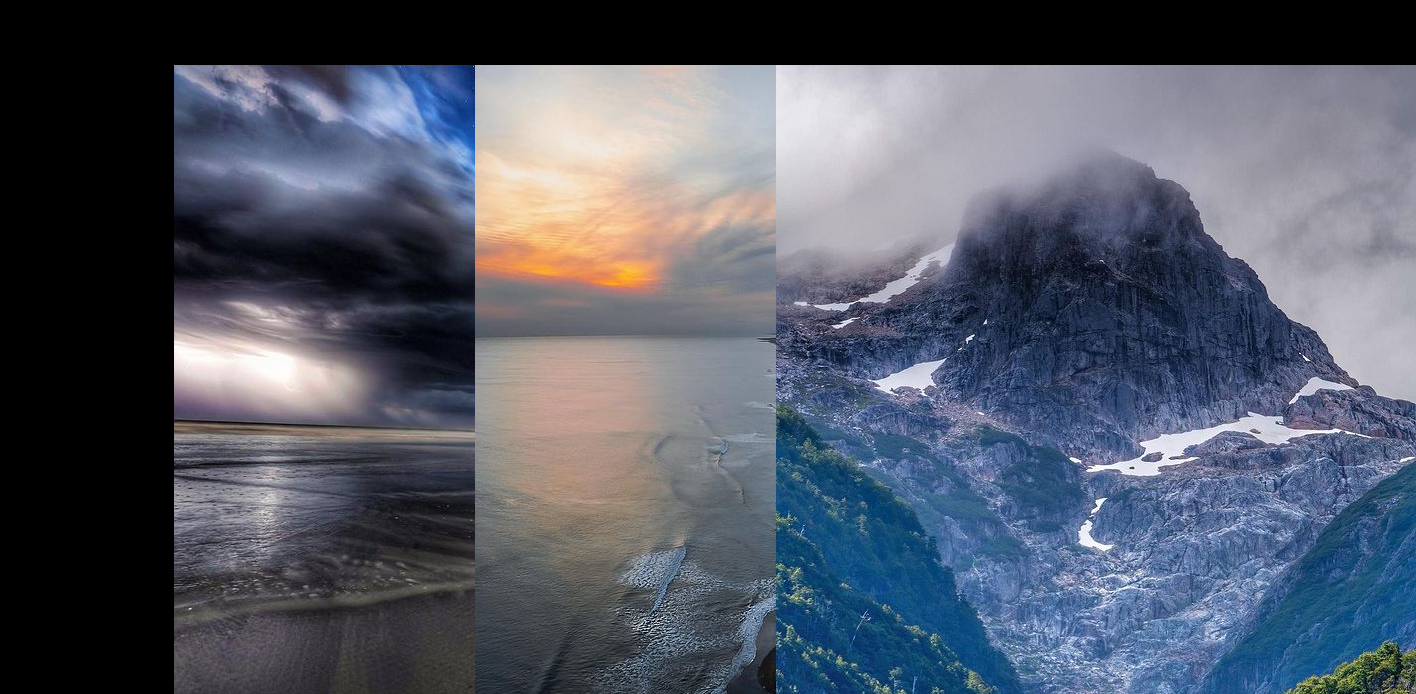
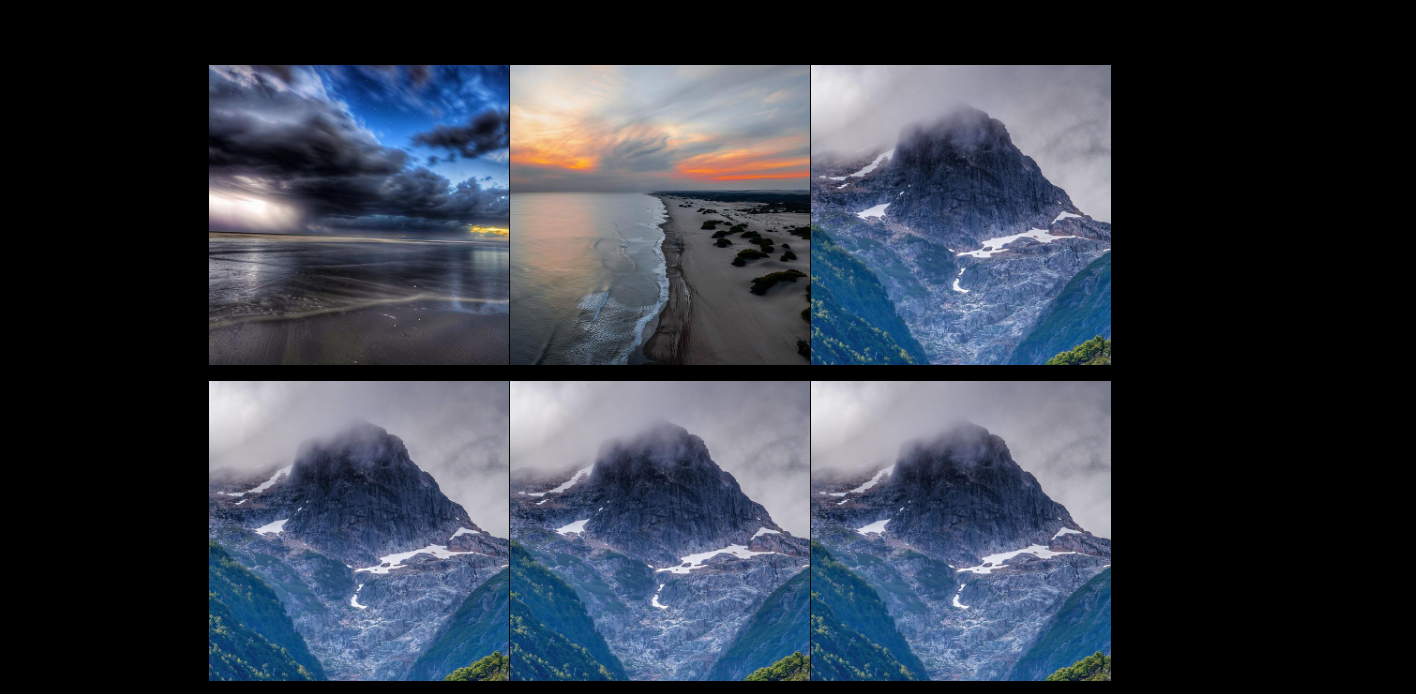
Before and after one commit to omastrangelo/Atmospheric-Visuals, a plain HTML site: page pages/galeria.html in a window 1280 px wide. Shown: the part 83-777 px from the top of the page, 1416 px wide, since content can reach past the window. Drawn offline with nearby package versions, Linux system fonts and the light colour scheme.

Commit message:
ajustando cambios de imagenes en galeria y orden

```diff
--- a/css/style.css
+++ b/css/style.css
@@ -227,7 +227,7 @@ header {
   margin: 10px;
 }
 
-.bodygalery {
+/*.bodygalery {
   display: grid;
   grid-template-columns: repeat(2 1fr);
   grid-template-rows: auto;
@@ -237,9 +237,22 @@ header {
   "footer footer"
   ;
 }
+*/
 .imageStyle{
   width: 90%;
 }
+
+.imageSize{
+
+  width: 300px;
+  height: 300px;
+}
+
+.row{
+  justify-content: center;
+}
+
+
 /*Shop*/
 h2{
   color: antiquewhite;
--- a/pages/galeria.html
+++ b/pages/galeria.html
@@ -33,25 +33,25 @@
     <div class="container">
         <div class="row">
             <div class="col-12 col-md-6 col-lg-4 col-xl-3 mb-3_5">
-                <img src="../img/Mar.jpg" alt="">
+                <img src="../img/Mar.jpg" alt="" class="imageSize">
             </div>
             <div class="col-12 col-md-6 col-lg-4 col-xl-3 mb-3_5">
-                <img src="../img/Mar2.jpg" alt="">
+                <img src="../img/Mar2.jpg" alt="" class="imageSize">
             </div>
             <div class="col-12 col-md-6 col-lg-4 col-xl-3 mb-3_5">
-                <img src="../img/Montana.jpg" alt="">
+                <img src="../img/Montana.jpg" alt="" class="imageSize">
             </div>
             <div class="col-12 col-md-6 col-lg-4 col-xl-3 mb-3_5">
-                <img src="../img/Montana.jpg" alt="">
+                <img src="../img/Montana.jpg" alt="" class="imageSize">
             </div>
             <div class="col-12 col-md-6 col-lg-4 col-xl-3 mb-3_5">
-                <img src="../img/Montana.jpg" alt="">
+                <img src="../img/Montana.jpg" alt="" class="imageSize">
             </div>
             <div class="col-12 col-md-6 col-lg-4 col-xl-3 mb-3_5">
-                <img src="../img/Montana.jpg" alt="">
+                <img src="../img/Montana.jpg" alt="" class="imageSize">
             </div>
             <div class="col-12 col-md-6 col-lg-4 col-xl-3 mb-3_5">
-                <img src="../img/Montana.jpg" alt="">
+                <img src="../img/Montana.jpg" alt="" class="imageSize">
             </div>
         </div>
     </div>
```
